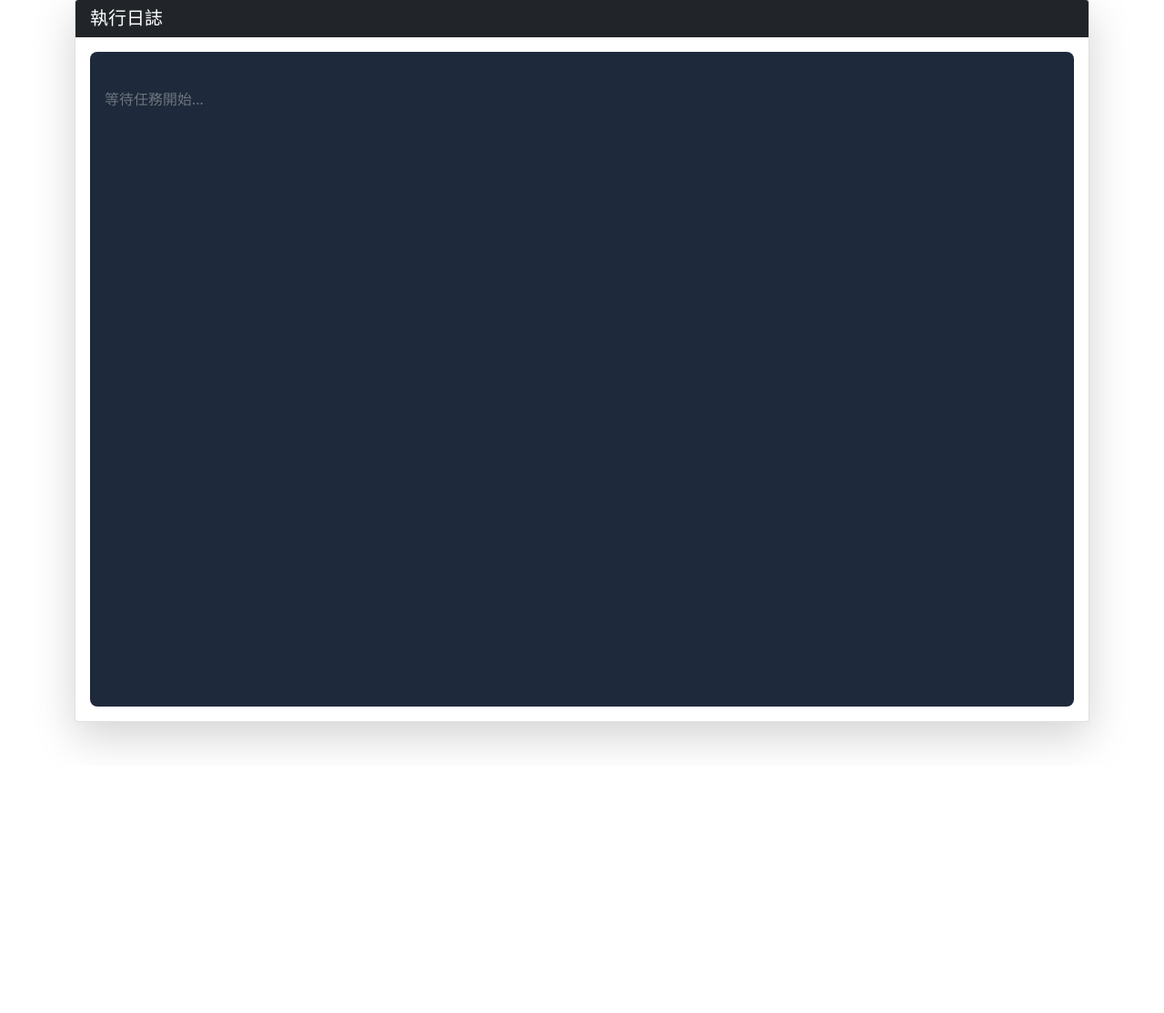
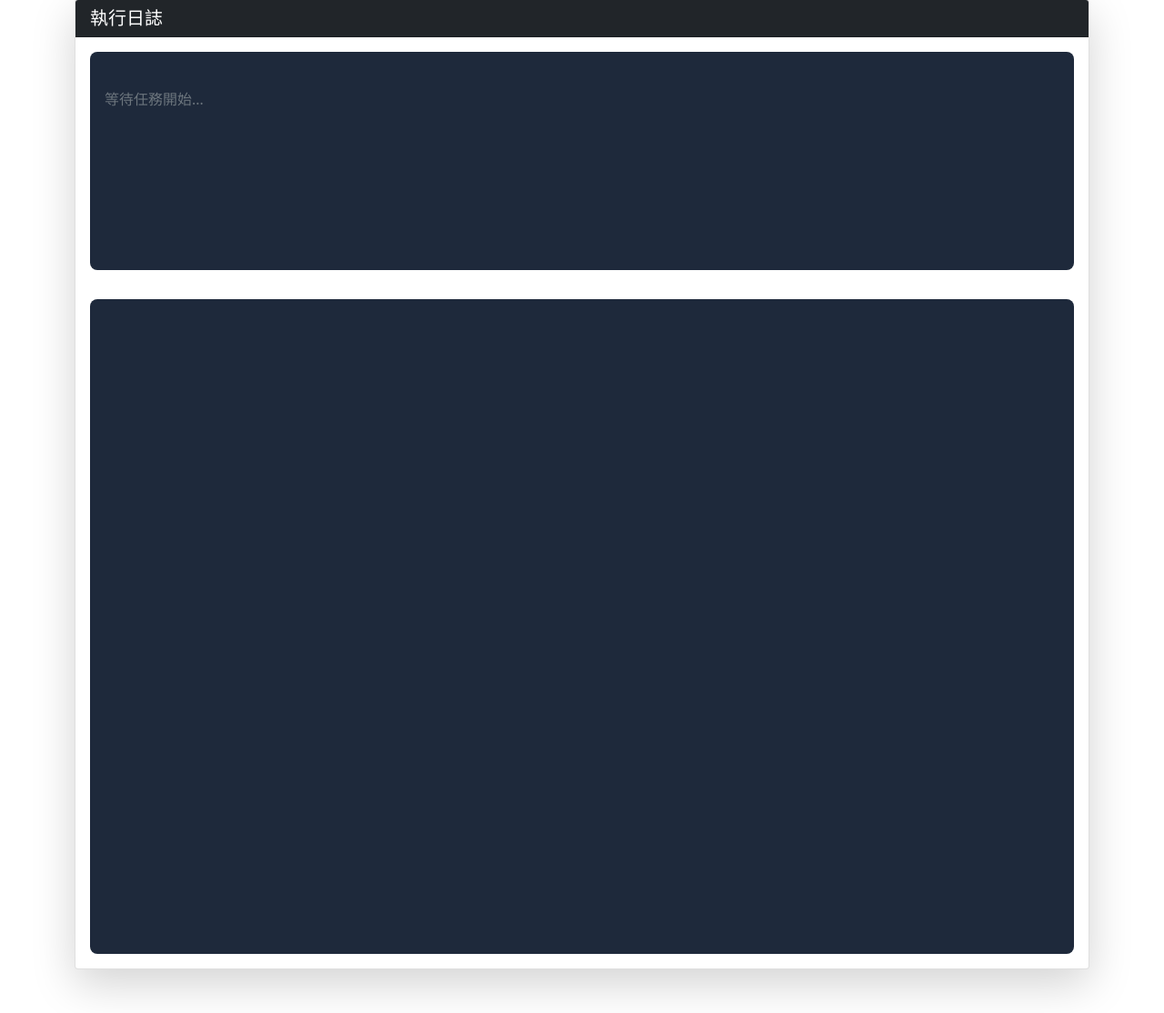
Before and after one commit to miner711489/gemini_practice, a Flask app: page /detail in a window 1280 px wide. Shown: the part 558-1672 px from the top of the page at 91% size. Before the commit the page ends 1381 px from the top, so only its background shows below. Run offline with Flask 3, Linux system fonts and the light colour scheme; parts of the project's set-up code (start-up, migrations or seed data) failed here and were passed over; some libraries are stand-ins or nearby versions.

Commit message:
視窗分兩個

```diff
--- a/templates/detail.html
+++ b/templates/detail.html
@@ -12,6 +12,18 @@
   <link rel="stylesheet" href="{{ url_for('static', filename='css/dataTables.min.css') }}" />
   <link rel="stylesheet" href="{{ url_for('static', filename='css/bootstrap/bootstrap.min.css') }}" />
   <style>
+    #log-message {
+      white-space: pre-line;
+      word-wrap: break-word;
+      background-color: #1e293b;
+      color: #f1f5f9;
+      border-radius: 0.5rem;
+      padding: 1rem;
+      height: 30vh;
+      overflow-y: auto;
+      text-align: left;
+    }
+
     #log-container {
       white-space: pre-line;
       word-wrap: break-word;
@@ -146,6 +158,21 @@
           jsonArray.push(jsonObject);
         });
 
+        $("#table2 tbody tr").each(function () {
+          const currentRow = $(this);
+          const seqno = currentRow.find("select[name='lstSeqNo']").val();
+          const content = currentRow.find("textarea[name='content']").val();
+          const type = currentRow.find("input[name='hidType']").val();
+          const mode = currentRow.find("input[name='hidMode']").val();
+
+          var jsonObject = {};
+          jsonObject.seqno = seqno;
+          jsonObject.type = type;
+          jsonObject.content = content;
+          jsonObject.mode = mode;
+          console.log(jsonObject);
+        });
+
         var data = {}
         data.id = $("#hidId").val();
         data.name = $("#txtName").val();
@@ -167,7 +194,9 @@
         var id = $('#hidId').val();
         var model = $('#lstModel').val();
 
+        const $logMessage = $('#log-message');
         const $logContainer = $('#log-container');
+        $logMessage.empty();
         $logContainer.empty();
 
         const $submitBtn = $('.btnRun');
@@ -207,6 +236,7 @@
                   const data = JSON.parse(jsonString);
                   rtnToken = data.token;
                   if (token == rtnToken) {
+                    console.log();
                     const timestamp = new Date().toLocaleTimeString();
                     const logEntryHtml = `
                     <span class="log-item text-muted">[${timestamp}]</span>
@@ -214,8 +244,13 @@
                   `;
 
                     const $logEntry = $('<div>').html(logEntryHtml);
-                    $logContainer.append($logEntry);
-                    $logContainer.scrollTop($logContainer[0].scrollHeight);
+                    if (data.type == "data") {
+                      $logContainer.append($logEntry);
+                      $logContainer.scrollTop($logContainer[0].scrollHeight);
+                    } else {
+                      $logMessage.append($logEntry);
+                      $logMessage.scrollTop($logContainer[0].scrollHeight);
+                    }
                   }
 
                   if (data.type === "done" || data.type === "error") {
@@ -476,8 +511,13 @@
         <h5 class="mb-0">執行日誌</h5>
       </div>
       <div class="card-body">
+        <div id="log-message">
+          <p class="text-secondary">等待任務開始...</p>
+        </div>
+      </div>
+      <div class="card-body">
         <div id="log-container">
-          <p class="text-secondary">等待任務開始...</p>
+          <p class="text-secondary"></p>
         </div>
       </div>
     </div>
```
